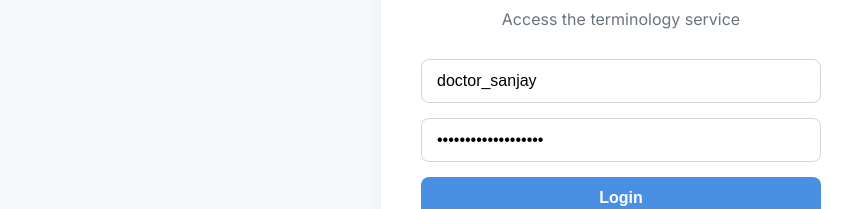
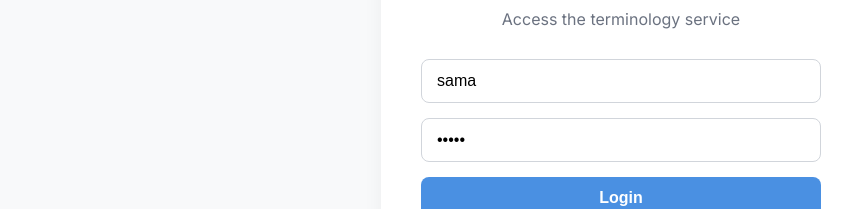
Before and after one commit to someear9h/project-setu-internal-demo, a React (Create React App) app in the folder frontend/: page / in a window 1280 px wide. Shown: the part 207-416 px from the top of the page, without its empty margins (19-871 px from the left). Built offline with nearby package versions, Linux system fonts and the light colour scheme.

Commit message:
changed url for frontend

```diff
--- a/frontend/src/App.js
+++ b/frontend/src/App.js
@@ -5,7 +5,7 @@ import { FaSearch, FaMapMarkerAlt, FaGlobe, FaStethoscope, FaWaveSquare, FaCopy,
 // ---------- API Base URL ----------
 const BASE_URL = window.location.hostname === 'localhost'
   ? 'http://localhost:8000'
-  : '/choreo-apis/project-setu-internal-dem/backend/v1.0';
+  : '/choreo-apis/project-setu-internal-dem/backend/v1.0/api';
 
 // --- Main App Component ---
 function App() {
@@ -50,8 +50,8 @@ function App() {
 
 // --- Login Screen Component ---
 function LoginScreen({ onLogin, error, setError }) {
-  const [username, setUsername] = useState('doctor_sanjay'); // Default for demo
-  const [password, setPassword] = useState('supersecretpassword'); // Default for demo
+  const [username, setUsername] = useState('sama'); // Default for demo
+  const [password, setPassword] = useState('pass1'); // Default for demo
   const [isLoading, setIsLoading] = useState(false);
 
   const handleSubmit = async (e) => {
@@ -64,7 +64,7 @@ function LoginScreen({ onLogin, error, setError }) {
     params.append('password', password);
 
     try {
-      const response = await axios.post(`${BASE_URL}/api/token`, params, {
+      const response = await axios.post(`${BASE_URL}/token`, params, {
         headers: { 'Content-Type': 'application/x-www-form-urlencoded' },
       });
       onLogin(response.data.access_token);
```
Also changed, not shown: 1 other file (tests, documents, lock files or other folders).
